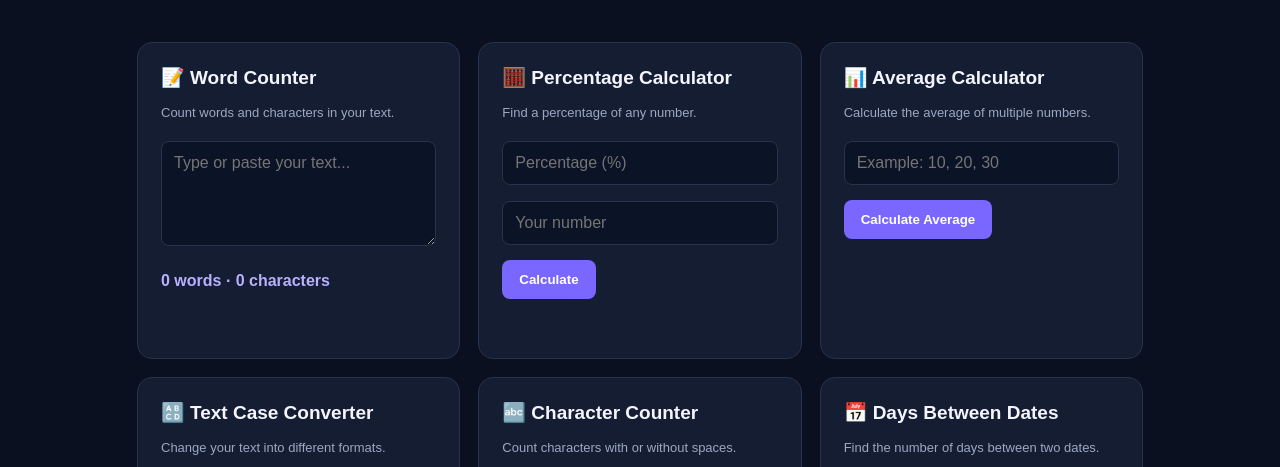
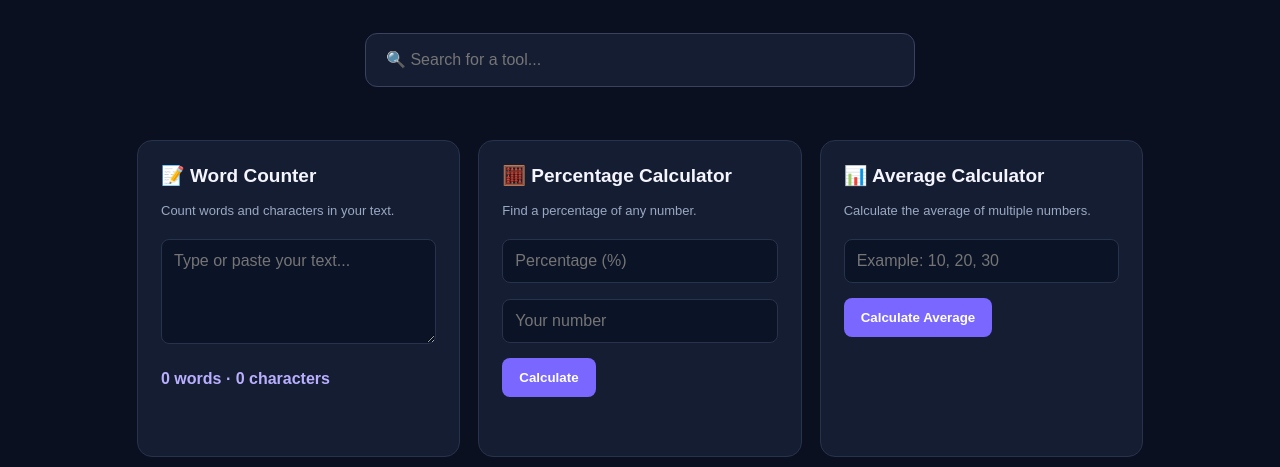
Before and after one commit to quickkittools/quickkittools.github.io, a plain HTML site: page index.html in a window 1280 px wide. Shown: the part 333-800 px from the top of the page. Drawn offline with Linux system fonts and the light colour scheme.

Commit message:
Update index.html
Added a search bar.

```diff
--- a/index.html
+++ b/index.html
@@ -85,6 +85,33 @@ footer {
   border-top:1px solid var(--border);
   font-size:13px;
 }
+
+.search-container {
+  max-width: 550px;
+  margin: 28px auto 0;
+}
+
+#toolSearch {
+  width: 100%;
+  padding: 17px 20px;
+  border: 1px solid #3b4260;
+  border-radius: 12px;
+  background: #151d32;
+  color: white;
+  font-size: 16px;
+  outline: none;
+  transition: border-color 0.2s;
+}
+
+#toolSearch:focus {
+  border-color: #7967ff;
+}
+
+#searchMessage {
+  margin-top: 12px;
+  text-align: center;
+}
+
 </style>
 </head>
 <body>
@@ -99,6 +126,18 @@ footer {
     <h1>Everyday tools.<br><span>Made simple.</span></h1>
     <p>Free online tools to make your everyday tasks easier.<br>
     Fast, simple, and completely free to use.</p>
+
+<div class="search-container">
+  <input
+    type="search"
+    id="toolSearch"
+    placeholder="🔍 Search for a tool..."
+    oninput="searchTools()"
+    autocomplete="off"
+  >
+  <p id="searchMessage" class="tag"></p>
+</div>
+
   </section>
 
   <section class="grid">
@@ -574,7 +613,31 @@ function convertWeight() {
     undefined, { maximumFractionDigits: 6 }
   ) + " " + to;
 }
+function searchTools() {
+  const query = document
+    .getElementById("toolSearch")
+    .value.toLowerCase().trim();
 
+  const cards = document.querySelectorAll(".grid .card");
+  let visible = 0;
+
+  cards.forEach(card => {
+    const matches = card.textContent.toLowerCase().includes(query);
+    card.style.display = matches ? "" : "none";
+    if (matches) visible++;
+  });
+
+  const message = document.getElementById("searchMessage");
+
+  if (query === "") {
+    message.textContent = "";
+  } else if (visible === 0) {
+    message.textContent = "No tools found. Try another search.";
+  } else {
+    message.textContent = "Found " + visible +
+      (visible === 1 ? " tool" : " tools");
+  }
+}
 </script>
 
 </body>
```
